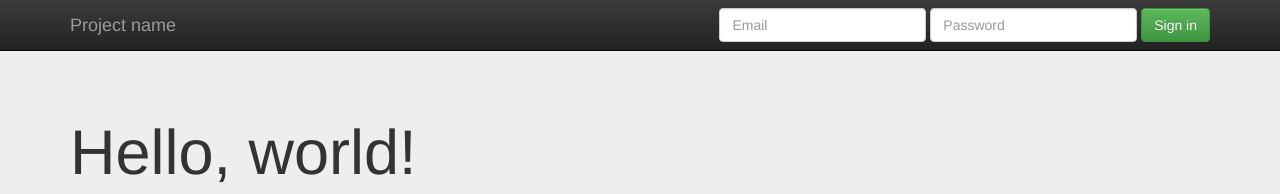
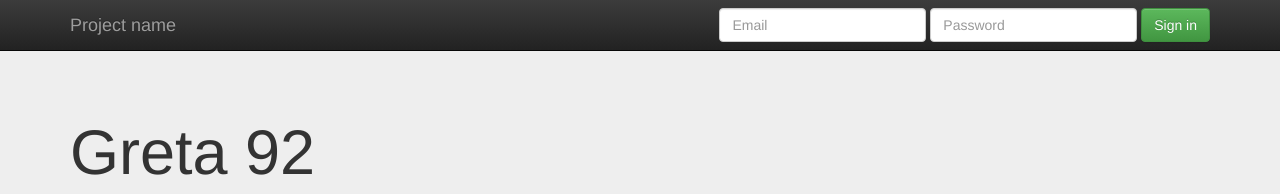
Before and after one commit to soupramanien1984/greta92, a plain HTML site: page index.html in a window 1280 px wide. Shown: the top 194 px of the page. Drawn offline with nearby package versions, Linux system fonts and the light colour scheme.

Commit message:
titre modifié - popup ajouté : index.html

```diff
--- a/index.html
+++ b/index.html
@@ -55,7 +55,7 @@
     <!-- Main jumbotron for a primary marketing message or call to action -->
     <div class="jumbotron">
       <div class="container">
-        <h1>Hello, world!</h1>
+        <h1>Greta 92</h1>
         <p>This is a template for a simple marketing or informational website. It includes a large callout called a jumbotron and three supporting pieces of content. Use it as a starting point to create something more unique.</p>
         <p><a class="btn btn-primary btn-lg" href="#" role="button">Learn more &raquo;</a></p>
       </div>
@@ -102,6 +102,7 @@
             e.src='//www.google-analytics.com/analytics.js';
             r.parentNode.insertBefore(e,r)}(window,document,'script','ga'));
             ga('create','UA-XXXXX-X','auto');ga('send','pageview');
+            alert("Bonjour!")
         </script>
     </body>
 </html>
```
